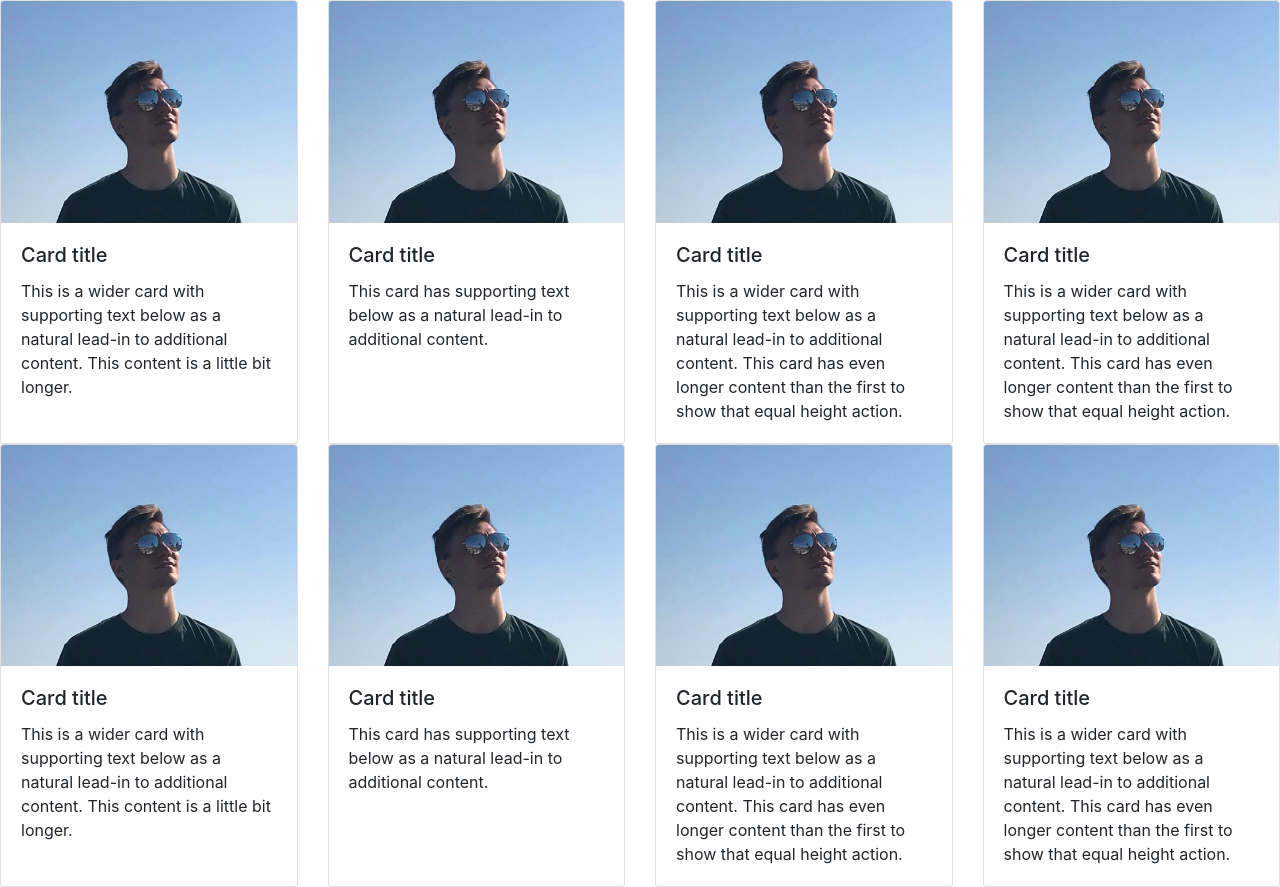
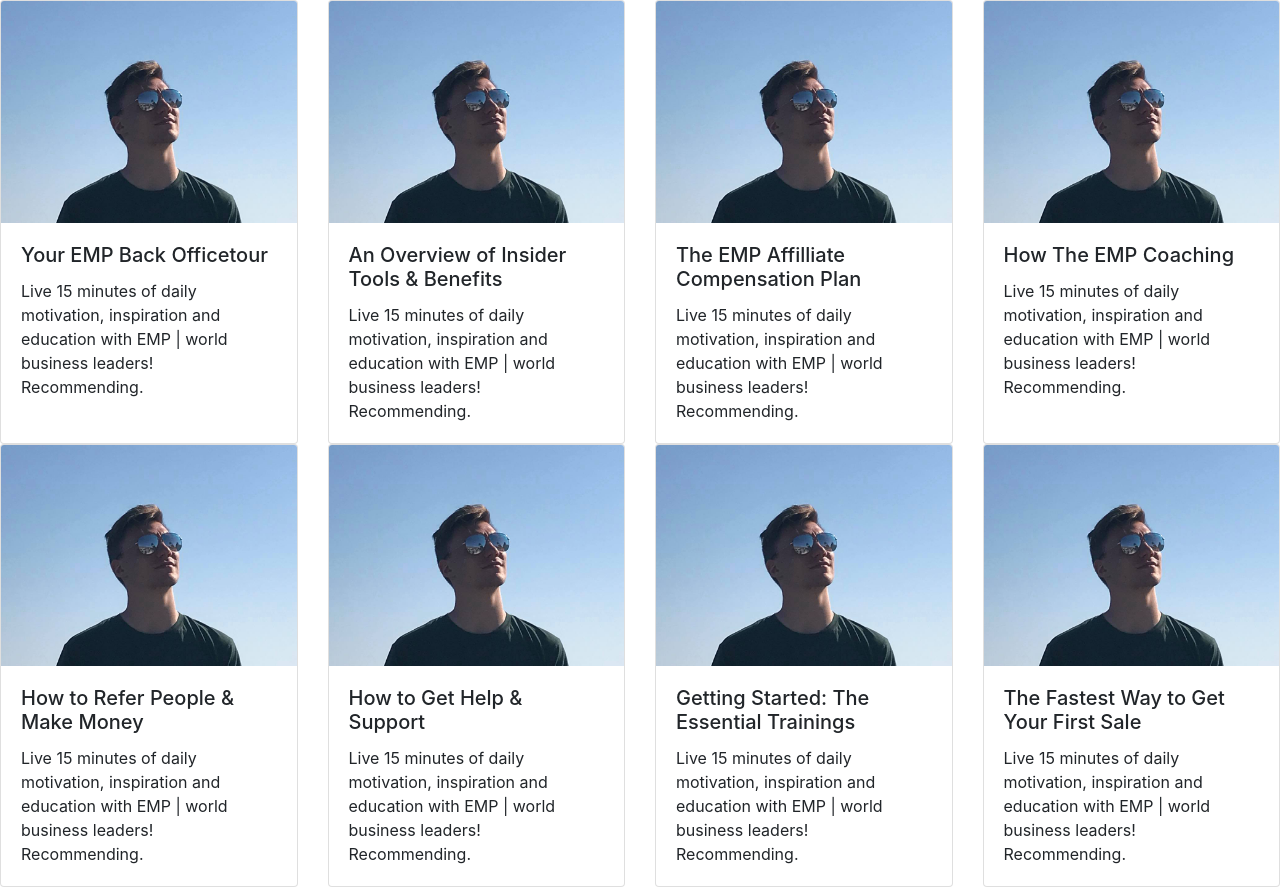
Before and after one commit to chocomallows/grid-ex, a plain HTML site: page index.html in a window 1280 px wide. Drawn offline with nearby package versions, Linux system fonts and the light colour scheme.

Commit message:
Textual changes to match the exercise image example

```diff
--- a/index.css
+++ b/index.css
@@ -0,0 +1,3 @@
+body {
+    background-color: #D1EEEE;
+}
--- a/index.html
+++ b/index.html
@@ -7,16 +7,6 @@
 
         <link rel="stylesheet" href="https://cdn.jsdelivr.net/npm/bootstrap@4.3.1/dist/css/bootstrap.min.css" integrity="sha384-ggOyR0iXCbMQv3Xipma34MD+dH/1fQ784/j6cY/iJTQUOhcWr7x9JvoRxT2MZw1T" crossorigin="anonymous">
 
-        <!--
-        <style>
-
-            * {
-                text-align: center;
-            }
-
-        </style>
-        -->
-
         <title>Arne | Grid Ex</title>
     </head>
     <body>
@@ -24,29 +14,29 @@
             <div class="card">
                 <img class="card-img-top" src="imgplaceholder.jpg" alt="Card image cap">
                 <div class="card-body">
-                    <h5 class="card-title">Card title</h5>
-                    <p class="card-text">This is a wider card with supporting text below as a natural lead-in to additional content. This content is a little bit longer.</p>
+                    <h5 class="card-title">Your EMP Back Officetour</h5>
+                    <p class="card-text">Live 15 minutes of daily motivation, inspiration and education with EMP | world business leaders! Recommending.</p>
                 </div>
             </div>
             <div class="card">
                 <img class="card-img-top" src="imgplaceholder.jpg" alt="Card image cap">
                 <div class="card-body">
-                    <h5 class="card-title">Card title</h5>
-                    <p class="card-text">This card has supporting text below as a natural lead-in to additional content.</p>
+                    <h5 class="card-title">An Overview of Insider Tools &amp; Benefits</h5>
+                    <p class="card-text">Live 15 minutes of daily motivation, inspiration and education with EMP | world business leaders! Recommending.</p>
                 </div>
             </div>
             <div class="card">
                 <img class="card-img-top" src="imgplaceholder.jpg" alt="Card image cap">
                 <div class="card-body">
-                    <h5 class="card-title">Card title</h5>
-                    <p class="card-text">This is a wider card with supporting text below as a natural lead-in to additional content. This card has even longer content than the first to show that equal height action.</p>
+                    <h5 class="card-title">The EMP Affilliate Compensation Plan</h5>
+                    <p class="card-text">Live 15 minutes of daily motivation, inspiration and education with EMP | world business leaders! Recommending.</p>
                 </div>
             </div>
             <div class="card">
                 <img class="card-img-top" src="imgplaceholder.jpg" alt="Card image cap">
                 <div class="card-body">
-                    <h5 class="card-title">Card title</h5>
-                    <p class="card-text">This is a wider card with supporting text below as a natural lead-in to additional content. This card has even longer content than the first to show that equal height action.</p>
+                    <h5 class="card-title">How The EMP Coaching</h5>
+                    <p class="card-text">Live 15 minutes of daily motivation, inspiration and education with EMP | world business leaders! Recommending.</p>
                 </div>
             </div>
         </div>
@@ -54,29 +44,29 @@
             <div class="card">
                 <img class="card-img-top" src="imgplaceholder.jpg" alt="Card image cap">
                 <div class="card-body">
-                    <h5 class="card-title">Card title</h5>
-                    <p class="card-text">This is a wider card with supporting text below as a natural lead-in to additional content. This content is a little bit longer.</p>
+                    <h5 class="card-title">How to Refer People &amp; Make Money</h5>
+                    <p class="card-text">Live 15 minutes of daily motivation, inspiration and education with EMP | world business leaders! Recommending.</p>
                 </div>
             </div>
             <div class="card">
                 <img class="card-img-top" src="imgplaceholder.jpg" alt="Card image cap">
                 <div class="card-body">
-                    <h5 class="card-title">Card title</h5>
-                    <p class="card-text">This card has supporting text below as a natural lead-in to additional content.</p>
+                    <h5 class="card-title">How to Get Help &amp; Support</h5>
+                    <p class="card-text">Live 15 minutes of daily motivation, inspiration and education with EMP | world business leaders! Recommending.</p>
                 </div>
             </div>
             <div class="card">
                 <img class="card-img-top" src="imgplaceholder.jpg" alt="Card image cap">
                 <div class="card-body">
-                    <h5 class="card-title">Card title</h5>
-                    <p class="card-text">This is a wider card with supporting text below as a natural lead-in to additional content. This card has even longer content than the first to show that equal height action.</p>
+                    <h5 class="card-title">Getting Started: The Essential Trainings</h5>
+                    <p class="card-text">Live 15 minutes of daily motivation, inspiration and education with EMP | world business leaders! Recommending.</p>
                 </div>
             </div>
             <div class="card">
                 <img class="card-img-top" src="imgplaceholder.jpg" alt="Card image cap">
                 <div class="card-body">
-                    <h5 class="card-title">Card title</h5>
-                    <p class="card-text">This is a wider card with supporting text below as a natural lead-in to additional content. This card has even longer content than the first to show that equal height action.</p>
+                    <h5 class="card-title">The Fastest Way to Get Your First Sale</h5>
+                    <p class="card-text">Live 15 minutes of daily motivation, inspiration and education with EMP | world business leaders! Recommending.</p>
                 </div>
             </div>
         </div>
```
